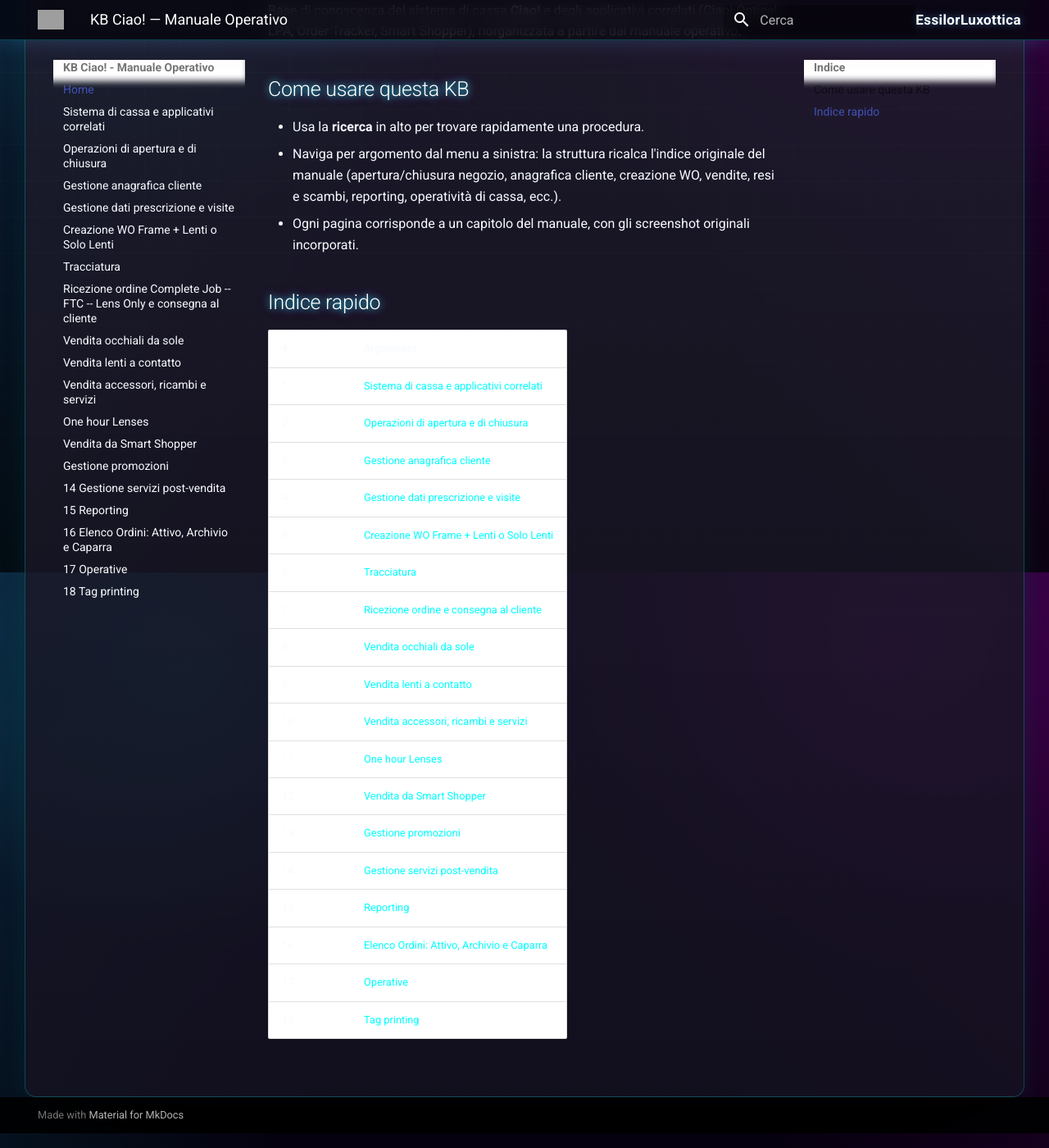
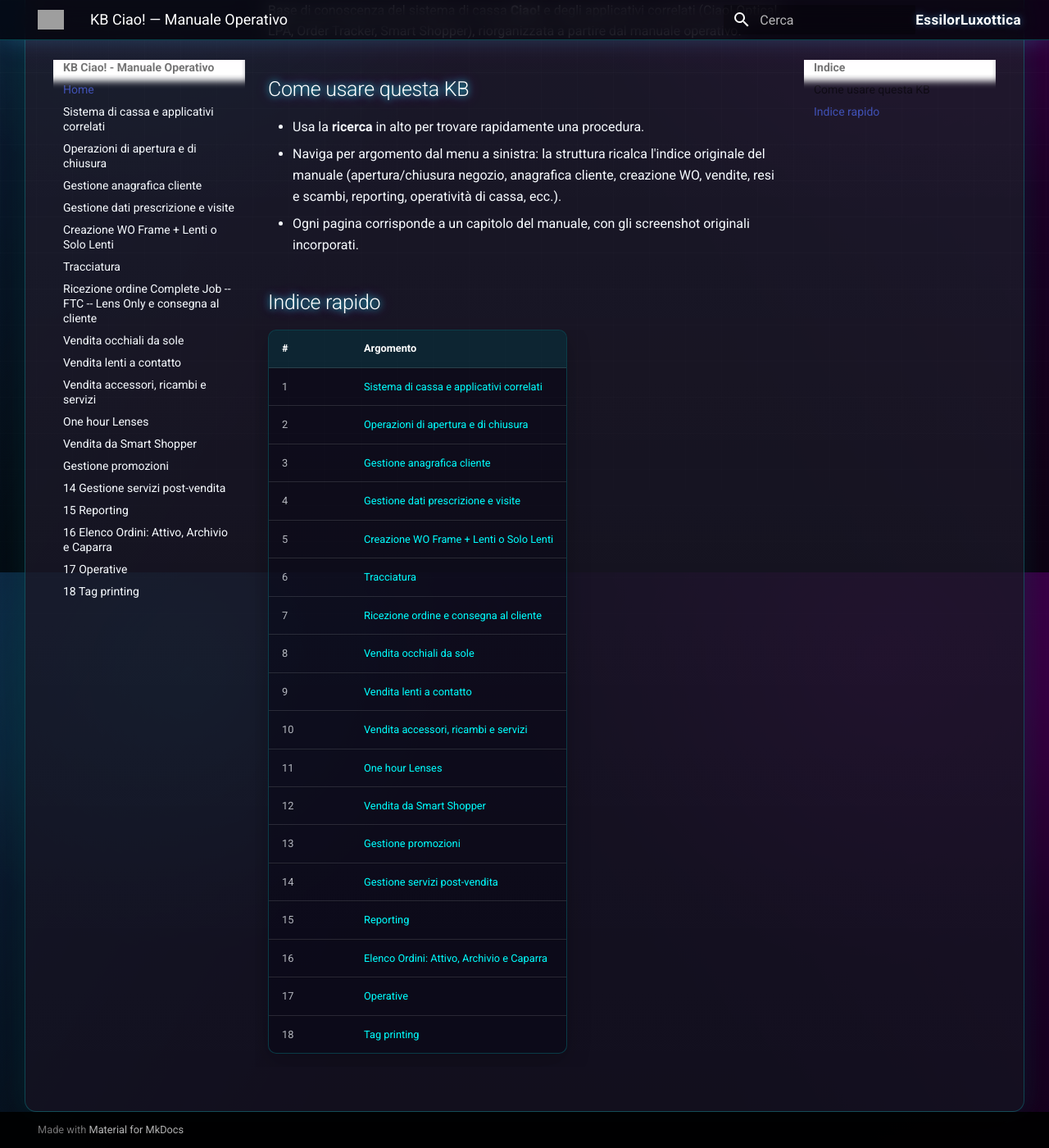
Before and after one commit to khalilahmed3/kb-CIAO, an MkDocs documentation site: the page built from docs/index.md, in a window 1280 px wide and 1400 px high, scrolled down 202 px. Shown: the whole window at 82% size. Built offline with MkDocs 1.6.1 and Material for MkDocs 9.7.7, drawn with Linux system fonts in a browser that asks for light colours; grey boxes are pictures that could not be loaded.

Commit message:
Enhance table styles in markdown typeset
Added styles for tables in markdown typeset.

```diff
--- a/docs/stylesheets/extra.css
+++ b/docs/stylesheets/extra.css
@@ -70,6 +70,35 @@
   color: var(--kb-cyan);
 }
 
+.md-typeset table:not([class]) {
+  background: rgba(10, 8, 24, .58);
+  border: 1px solid rgba(0, 255, 255, .2);
+  border-radius: 10px;
+  box-shadow: 0 10px 30px rgba(0, 0, 0, .2);
+  display: table;
+  overflow: hidden;
+}
+
+.md-typeset table:not([class]) th {
+  background: rgba(0, 255, 255, .1);
+  color: #fff;
+  font-weight: 700;
+}
+
+.md-typeset table:not([class]) td,
+.md-typeset table:not([class]) th {
+  border-bottom: 1px solid rgba(255, 255, 255, .12);
+}
+
+.md-typeset table:not([class]) tr:last-child td {
+  border-bottom: 0;
+}
+
+.md-typeset table:not([class]) td:first-child {
+  color: rgba(247, 251, 255, .72);
+  width: 3rem;
+}
+
 .md-typeset table:not([class]) tr:hover {
   background: rgba(0, 255, 255, .08);
 }
```
